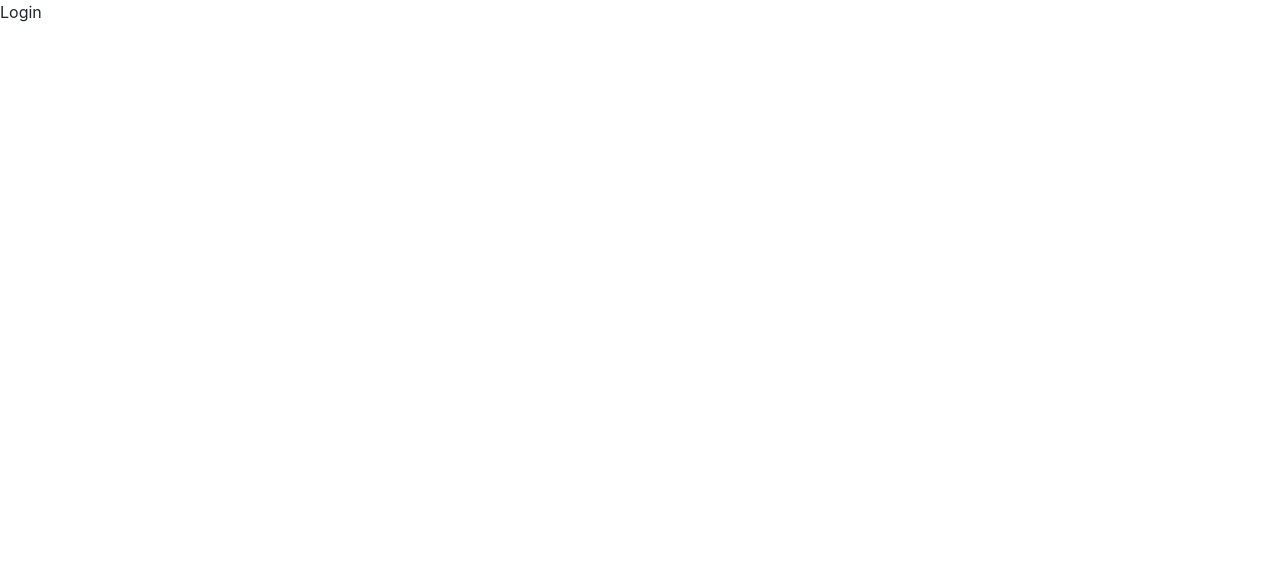
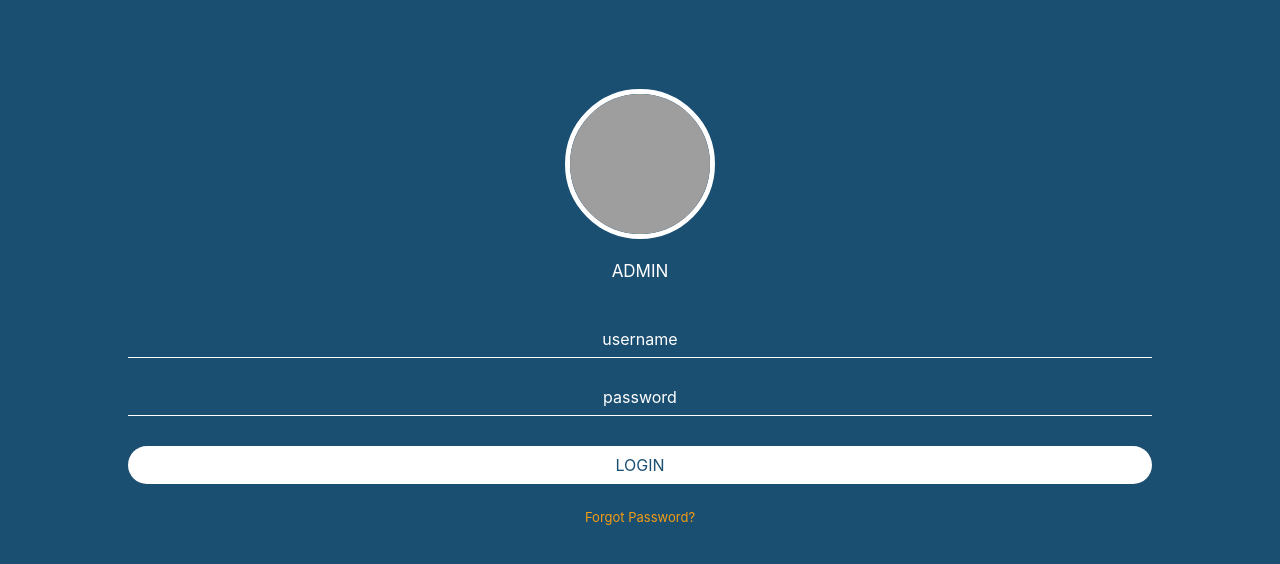
Before and after one commit to kofi-dalvik/kclibrary-admin, a Vue app: page / in a window 1280 px wide. Shown: the top 564 px of the page. Built offline with nearby package versions, Linux system fonts and the light colour scheme; grey boxes are pictures that could not be loaded.

Commit message:
added ui for login view

```diff
--- a/src/views/Login.vue
+++ b/src/views/Login.vue
@@ -1,5 +1,26 @@
 <template>
-<div>Login</div>
+<div class="login">
+    <div class="logo d-flex flex-column justify-content-end align-items-center">
+        <img src="https://source.unsplash.com/random">
+        <p>ADMIN</p>
+    </div>
+
+    <div class="form">
+        <div class="form-group">
+            <input type="text" placeholder="username" class="form-control">
+        </div>
+
+        <div class="form-group">
+            <input type="password" placeholder="password" class="form-control">
+        </div>
+
+        <div class="form-group">
+        <button class="btn-block btn btn-default">LOGIN</button>
+        <a href="javascript:void(0)">Forgot Password?</a>
+        </div>
+    </div>
+
+</div>
 </template>
 
 <script>
```
